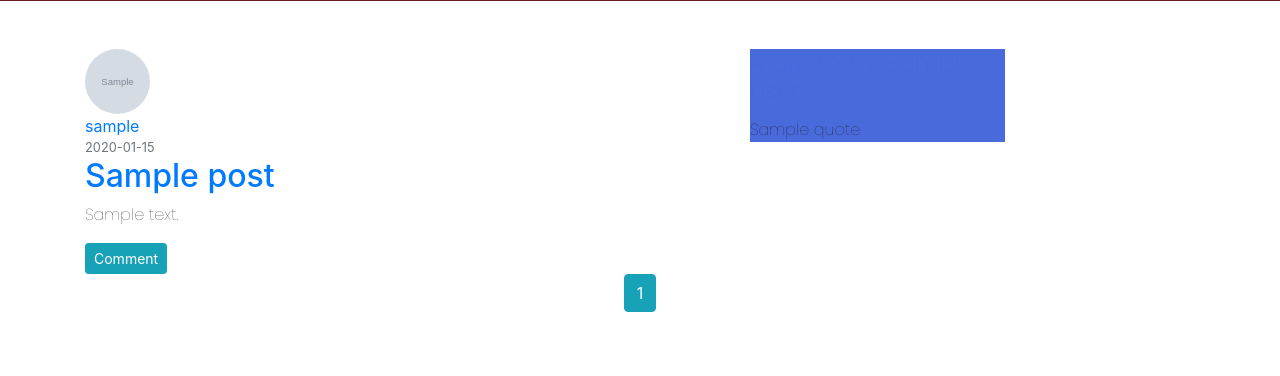
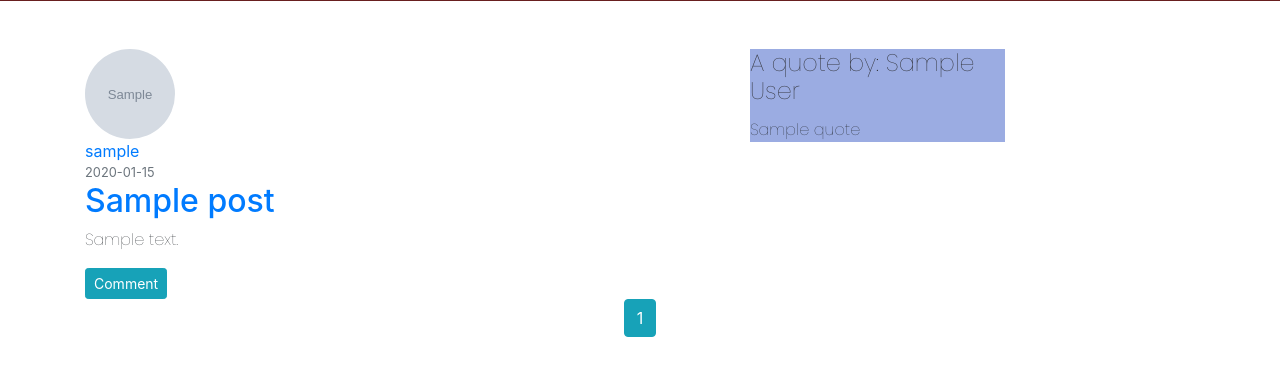
Before and after one commit to aust1inn/aust1inn_posts, a Flask app: page / in a window 1280 px wide. Shown: the part 113-489 px from the top of the page. Run offline with Flask 2, Linux system fonts and the light colour scheme; tables that the repository leaves empty hold one stand-in row (values such as "Sample post"); grey boxes marked "Sample" are stand-in pictures; a database or web service that is not in the repository returns one stand-in record (values such as "Sample title"); data that the repository does not hold is empty; some libraries are stand-ins or nearby versions; some web fonts are replaced.

Commit message:
polishes the homepage

```diff
--- a/app/__init__.py
+++ b/app/__init__.py
@@ -3,6 +3,8 @@ from flask_sqlalchemy import SQLAlchemy
 from flask_login import LoginManager
 from flask_bootstrap import Bootstrap
 from flask_bcrypt import Bcrypt
+from flask_mail import Mail
+
 from config import config_options
 
 bootstrap = Bootstrap()
@@ -11,6 +13,7 @@ login_manager=LoginManager()
 login_manager.login_view ='login'
 login_manager.login_message_category='info'
 bcrypt=Bcrypt()
+mail=Mail()
 
 def create_app(config_name):
 
@@ -24,6 +27,7 @@ def create_app(config_name):
     db.init_app(app)
     login_manager.init_app(app)
     bcrypt.init_app(app)
+    mail.init_app(app)
 
     # Will add the views and forms
     from .main import main as main_blueprint
--- a/app/main/views.py
+++ b/app/main/views.py
@@ -4,7 +4,8 @@ from .. import bcrypt,db
 from PIL import Image
 from flask import render_template,url_for,flash,redirect,request,abort
 from .forms import RegistrationForm,LoginForm,UpdateAccountForm,PostForm,CommentForm
-from ..models import User,Post,Comment
+from ..models import User,Post,Comment,Subscriber
+from ..email import mail_message
 from flask_login import login_user,current_user,logout_user,login_required
 from app.requests import get_quotes
 
@@ -164,3 +165,13 @@ def user_posts(username):
         .order_by(Post.date_posted.desc())\
         .paginate(page=page, per_page=5)
     return render_template('user_posts.html', posts=posts, user=user)
+
+
+@main.route('/subscribe',methods = ['POST','GET'])
+def subscribe():
+    email = request.form.get('subscriber')
+    new_subscriber = Subscriber(email = email)
+    new_subscriber.save_subscriber()
+    mail_message("Subscribed to Aust1inn-posts","email/welcome_subscriber",new_subscriber.email,new_subscriber=new_subscriber)
+    flash('Sucessfuly subscribed')
+    return redirect(url_for('main.home'))
--- a/app/static/CSS/main.css
+++ b/app/static/CSS/main.css
@@ -16,11 +16,11 @@ h3{
 
 .myquote{
     font-family: 'Poppins', sans-serif;
-    background-color: rgb(72, 106, 218);
+    background-color: rgb(155, 172, 226);
 }
 
 .myquote h4 {
-    color: royalblue;
+    color: rgb(39, 39, 41);
 }
 
 .account-img {
@@ -30,8 +30,8 @@ h3{
     margin-bottom: 16px;
   }
   .article-img {
-    height: 65px;
-    width: 65px;
+    height: 90px;
+    width: 90px;
     margin-right: 16px;
   }
   .myTitle{
```
Also changed, not shown: app/email.py (added, +11 -0 lines).
